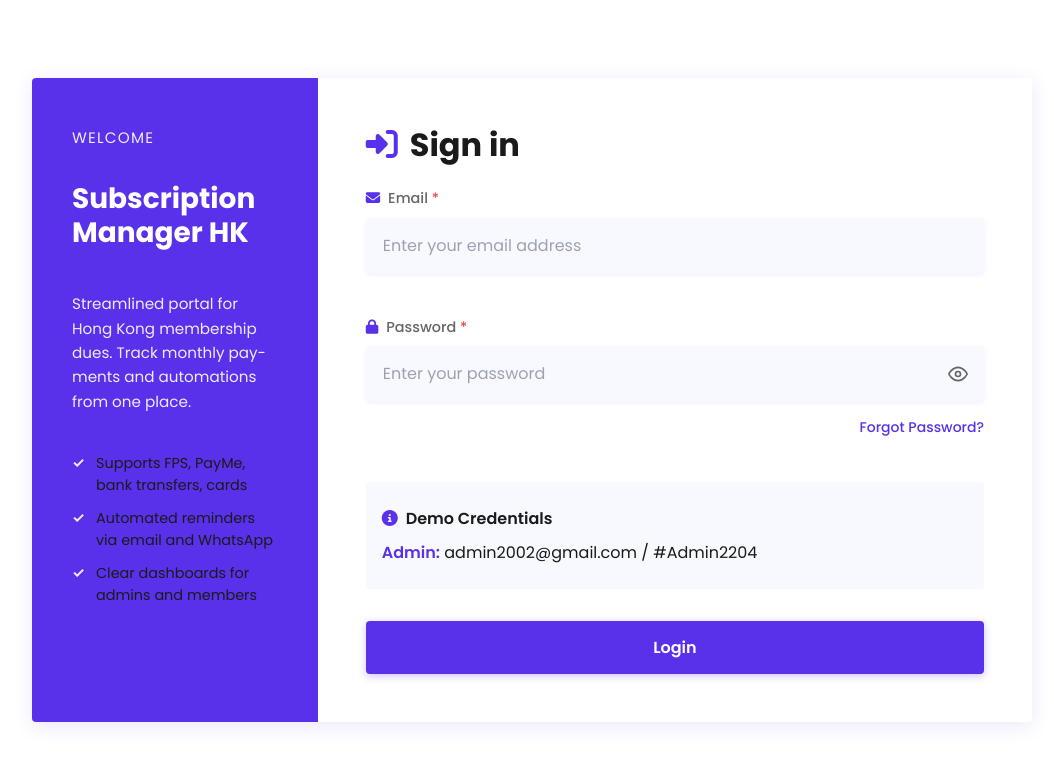
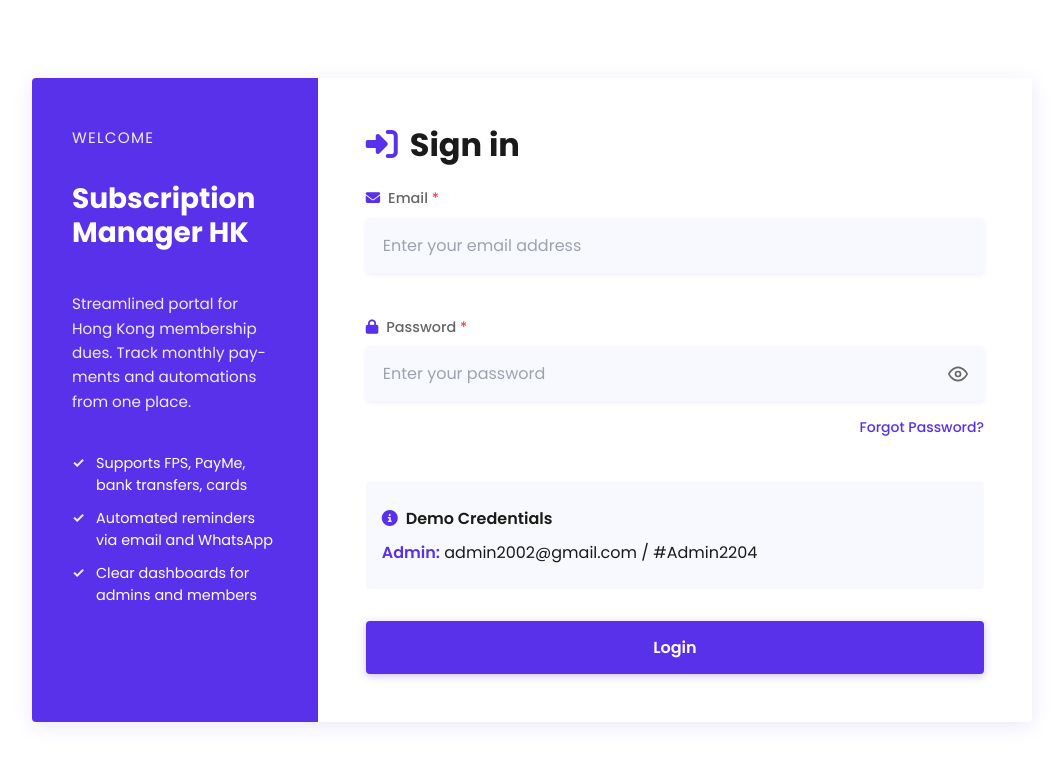
Before and after one commit to Cedrik0007/saas, a React (Vite) app in the folder client/: page /login in a window 1280 px wide. Shown: the top 764 px of the page, without its empty margins (108-1162 px from the left). Built offline with nearby package versions, Linux system fonts and the light colour scheme; no server answers.

Commit message:
fix(login): scope list item color inside login menu

```diff
--- /dev/null
+++ b/client/src/pages/LoginPage.css
@@ -0,0 +1,8 @@
+/* LoginPage.css - Component-level styles for LoginPage */
+
+/* Scoped styles for LoginPage component */
+.login-menu li {
+  color: #ffffff;
+}
+
+/* ...existing styles... */
--- a/client/src/pages/LoginPage.jsx
+++ b/client/src/pages/LoginPage.jsx
@@ -4,6 +4,7 @@ import { AlertModal } from "../components/AlertModal.jsx";
 import { Notie } from "../components/Notie.jsx";
 import { loginPresets } from "../data";
 import { GoogleLogin } from "@react-oauth/google";
+import "./LoginPage.css";
 
 export function LoginPage() {
   const [authMessage, setAuthMessage] = useState(null);
@@ -201,7 +202,7 @@ export function LoginPage() {
 
   return (
     <>
-      <main className="login-main">
+      <main className="login-main login-page">
         <div className="login-shell">
           <aside className="login-menu">
             <p className="eyebrow light">Welcome</p>
```
